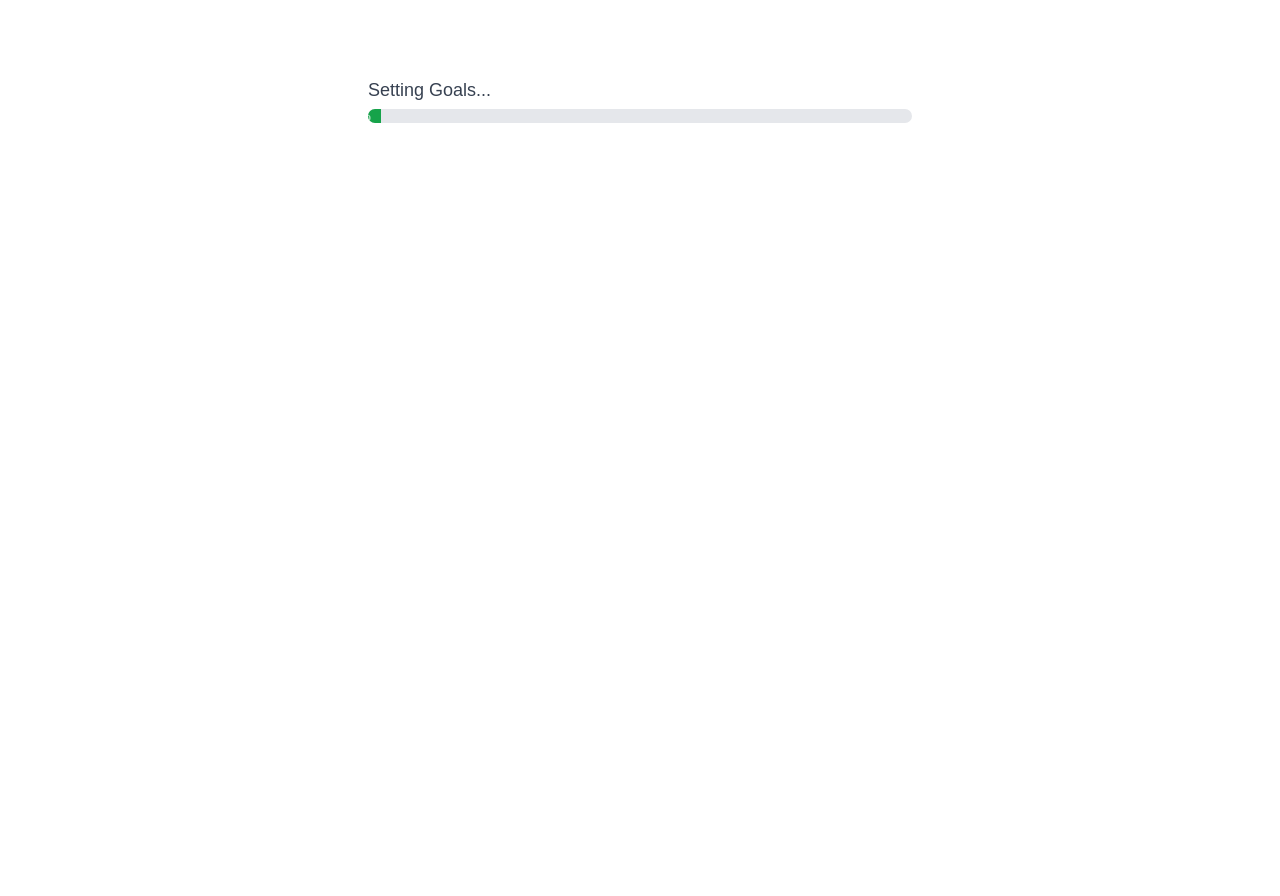
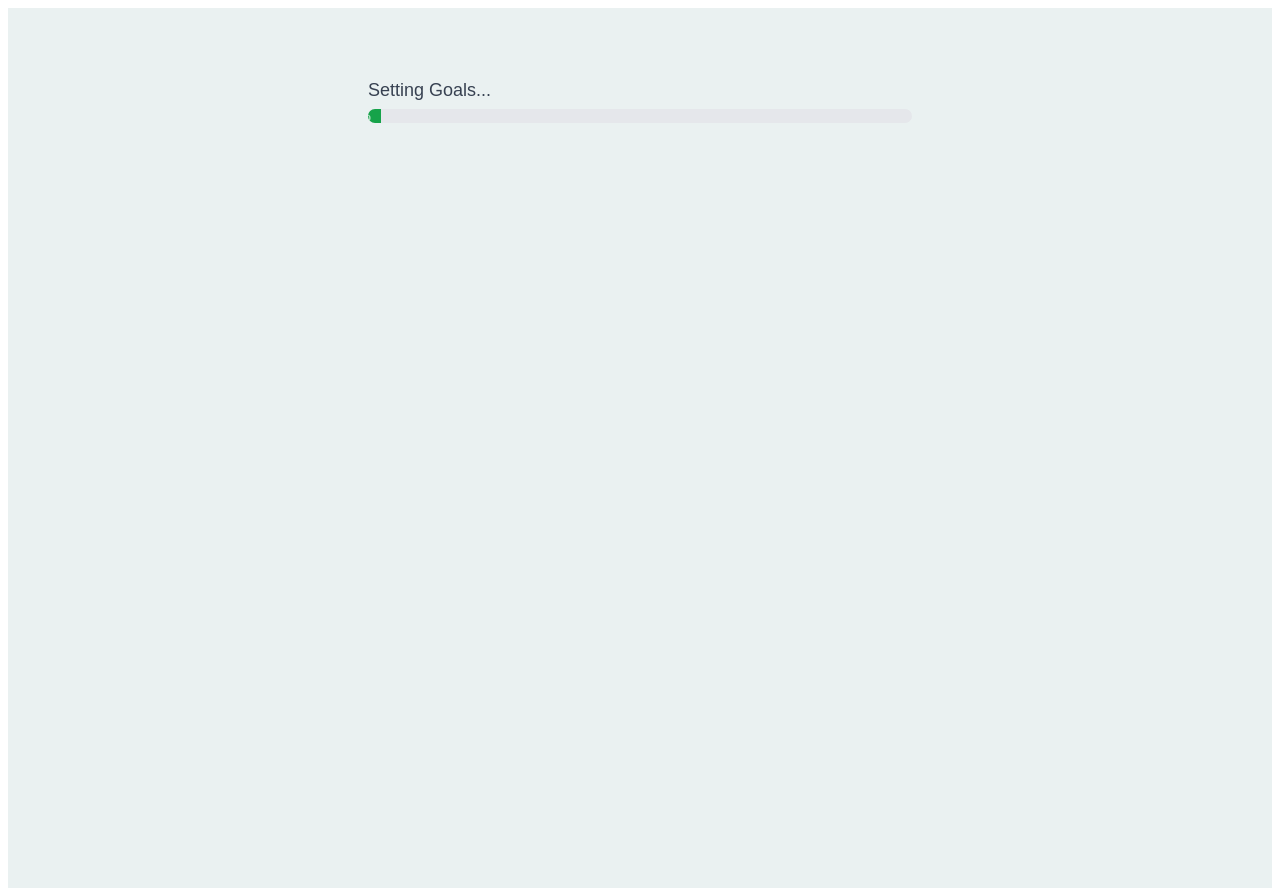
Before and after one commit to Clemchuks/Spartan_Bar, a plain HTML site: page index.html in a window 1280 px wide. Drawn offline with Linux system fonts and the light colour scheme; a web font is replaced by a local one.

Commit message:
Update index.html

```diff
--- a/index.html
+++ b/index.html
@@ -7,7 +7,7 @@
 /* --------- RESET + GLOBAL --------- */
 .hft-wrapper{
   font-family:"Monserrat",sans-serif;
-  background:#fff;
+  background:#eaf1f1;
   min-height:100vh;
   display:flex;
   align-items:flex-start;
```
